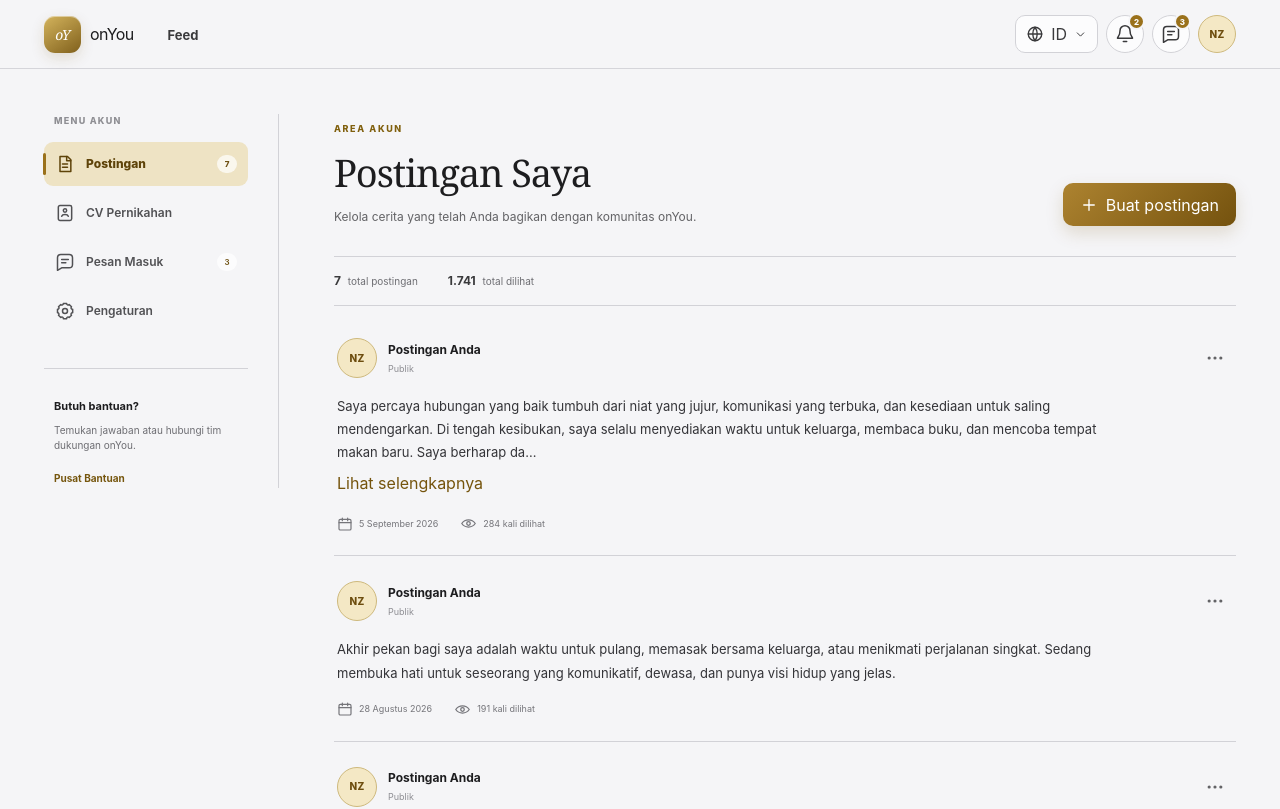
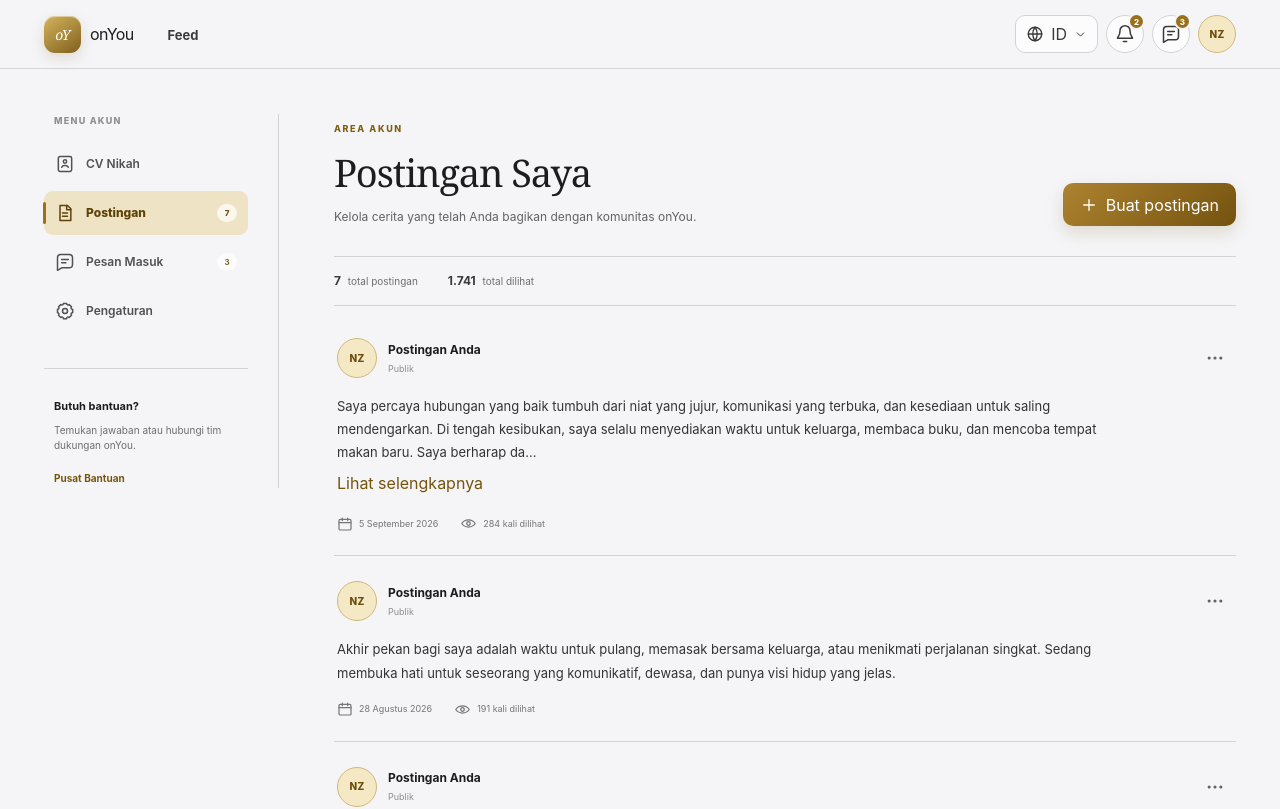
Before and after one commit to n4inz/onYou, a Next.js app: page /accounts/post in a window 1280 px wide. Shown: the top 809 px of the page. Built offline with nearby package versions, Linux system fonts and the light colour scheme.

Commit message:
refactor: unify account sidebar navigation

```diff
--- /dev/null
+++ b/src/app/accounts/account-navigation.ts
@@ -0,0 +1,36 @@
+export type AccountNavigationKey = "cv" | "posts" | "messages" | "settings";
+
+export const ACCOUNT_NAVIGATION = [
+  {
+    key: "cv",
+    label: "CV Nikah",
+    href: "/accounts/cv-pernikahan/create",
+    activePrefix: "/accounts/cv-pernikahan",
+    icon: "cv",
+  },
+  {
+    key: "posts",
+    label: "Postingan",
+    href: "/accounts/post",
+    activePrefix: "/accounts/post",
+    icon: "post",
+  },
+  {
+    key: "messages",
+    label: "Pesan Masuk",
+    href: "#",
+    activePrefix: "/accounts/messages",
+    icon: "chat",
+  },
+  {
+    key: "settings",
+    label: "Pengaturan",
+    href: "#",
+    activePrefix: "/accounts/settings",
+    icon: "settings",
+  },
+] as const;
+
+export function isAccountNavigationActive(pathname: string, activePrefix: string) {
+  return pathname === activePrefix || pathname.startsWith(`${activePrefix}/`);
+}
--- a/src/app/accounts/cv-pernikahan/create/cv-marriage-form.tsx
+++ b/src/app/accounts/cv-pernikahan/create/cv-marriage-form.tsx
@@ -1,7 +1,9 @@
 "use client";
 
 import Link from "next/link";
+import { usePathname } from "next/navigation";
 import { FormEvent, ReactNode, useEffect, useRef, useState } from "react";
+import { ACCOUNT_NAVIGATION, isAccountNavigationActive } from "../../account-navigation";
 import styles from "./cv-marriage.module.css";
 
 type Panel = "language" | "notification" | "message" | null;
@@ -62,6 +64,7 @@ function TextArea({ label, name, value, onChange, required, placeholder, error,
 }
 
 export default function CvMarriageForm() {
+  const pathname = usePathname();
   const [step, setStep] = useState(1);
   const [values, setValues] = useState<Values>({});
   const [errors, setErrors] = useState<Set<string>>(new Set());
@@ -121,10 +124,10 @@ export default function CvMarriageForm() {
       <aside className={cx(styles.sidebar, sidebarOpen && styles.sidebarOpen)}>
         <div className={styles.sidebarTitle}><span>Menu akun</span><button onClick={() => setSidebarOpen(false)} aria-label="Tutup menu"><Icon name="close"/></button></div>
         <nav aria-label="Navigasi akun">
-          <Link className={styles.activeMenu} href="/accounts/cv-pernikahan/create"><Icon name="cv"/>CV Nikah</Link>
-          <Link href="/accounts/post"><Icon name="post"/>Postingan</Link>
-          <Link href="#"><Icon name="chat"/>Pesan Masuk<span>3</span></Link>
-          <Link href="#"><Icon name="settings"/>Pengaturan</Link>
+          {ACCOUNT_NAVIGATION.map((item) => {
+            const active = isAccountNavigationActive(pathname, item.activePrefix);
+            return <Link key={item.key} className={active ? styles.activeMenu : undefined} href={item.href} aria-current={active ? "page" : undefined} onClick={() => setSidebarOpen(false)}><Icon name={item.icon}/>{item.label}{item.key === "messages" && <span>3</span>}</Link>;
+          })}
         </nav>
         <div className={styles.sidebarInfo}><strong>Privasi Anda penting</strong><p>Informasi sensitif hanya ditampilkan sesuai pengaturan privasi yang Anda pilih.</p></div>
       </aside>
--- a/src/app/accounts/post/accounts-post-client.tsx
+++ b/src/app/accounts/post/accounts-post-client.tsx
@@ -1,7 +1,9 @@
 "use client";
 
 import Link from "next/link";
+import { usePathname } from "next/navigation";
 import { FormEvent, useEffect, useMemo, useRef, useState } from "react";
+import { ACCOUNT_NAVIGATION, isAccountNavigationActive } from "../account-navigation";
 import styles from "./accounts-post.module.css";
 
 type Post = { id: number; text: string; published: string; views: number };
@@ -42,6 +44,7 @@ function Icon({ name, size = 20 }: { name: "bell" | "chat" | "globe" | "chevron"
 }
 
 export default function AccountsPostClient() {
+  const pathname = usePathname();
   const [posts, setPosts] = useState(INITIAL_POSTS);
   const [page, setPage] = useState(1);
   const [expanded, setExpanded] = useState<Set<number>>(new Set());
@@ -118,10 +121,10 @@ export default function AccountsPostClient() {
         <aside className={`${styles.sidebar} ${sidebarOpen ? styles.sidebarOpen : ""}`}>
           <div className={styles.sidebarHead}><span>Menu akun</span><button onClick={() => setSidebarOpen(false)} aria-label="Tutup navigasi"><Icon name="close"/></button></div>
           <nav aria-label="Navigasi akun">
-            <Link className={styles.activeMenu} href="/accounts/post"><Icon name="post"/>Postingan<span>{posts.length}</span></Link>
-            <Link href="#"><Icon name="cv"/>CV Pernikahan</Link>
-            <Link href="#"><Icon name="chat"/>Pesan Masuk<span>3</span></Link>
-            <Link href="#"><Icon name="settings"/>Pengaturan</Link>
+            {ACCOUNT_NAVIGATION.map((item) => {
+              const active = isAccountNavigationActive(pathname, item.activePrefix);
+              return <Link key={item.key} className={active ? styles.activeMenu : undefined} href={item.href} aria-current={active ? "page" : undefined} onClick={() => setSidebarOpen(false)}><Icon name={item.icon}/>{item.label}{item.key === "posts" && <span>{posts.length}</span>}{item.key === "messages" && <span>3</span>}</Link>;
+            })}
           </nav>
           <div className={styles.sidebarHelp}><span>Butuh bantuan?</span><p>Temukan jawaban atau hubungi tim dukungan onYou.</p><a href="#">Pusat Bantuan</a></div>
         </aside>
```
